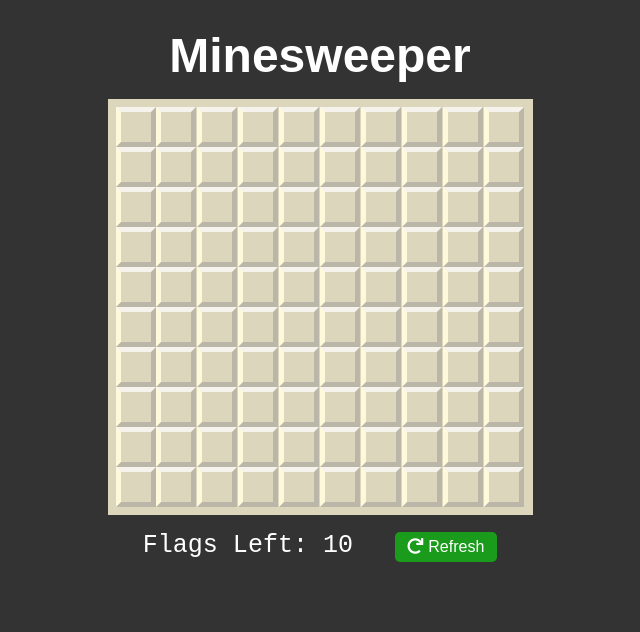
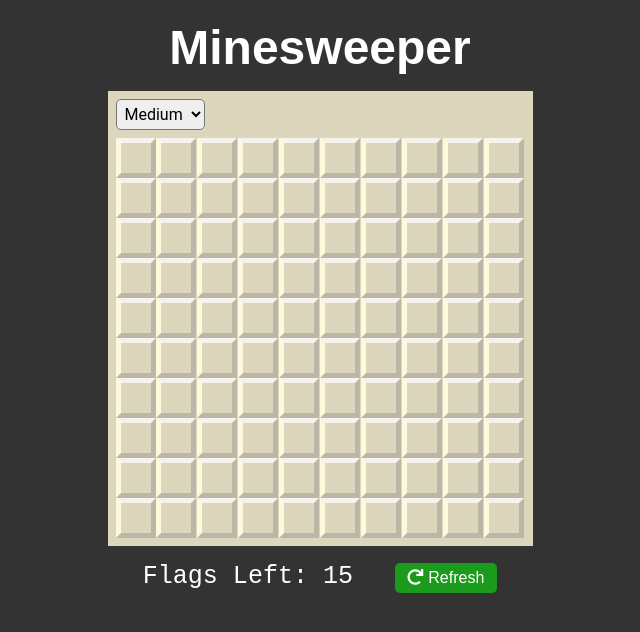
Before and after one commit to atwalsultan/minesweeper, a plain HTML site: page index.html in a window 1280 px wide. Shown: the whole page, without its empty margins (320-960 px from the left). Drawn offline with Linux system fonts and the light colour scheme.

Commit message:
Added difficulty levels

```diff
--- a/app.js
+++ b/app.js
@@ -3,13 +3,16 @@ const grid = document.querySelector('.grid');
 const flagsLeft = document.querySelector('.flags_left');
 const result = document.querySelector('.result');
 const refresh = document.querySelector('#refresh');
+const difficulty = document.querySelector('#difficulty');
 let width;
+let level;
 let numberBombs;
 let cells;
 let flags;
 let isGameOver;
 
 refresh.addEventListener('click', newGame);
+difficulty.addEventListener('change', newGame);
 
 // Start new game
 function newGame() {
@@ -19,7 +22,13 @@ function newGame() {
 
     // (Re)Setting all variables
     width = 10;
-    numberBombs = 10;
+
+    // Deciding number of bombs based on difficulty level
+    level = difficulty.value;
+    if(level === 'easy') numberBombs = 10;
+    if(level === 'medium') numberBombs = 15;
+    if(level === 'hard') numberBombs = 20;
+
     cells = [];
     flags = 0;
     isGameOver = false;
--- a/index.html
+++ b/index.html
@@ -12,6 +12,13 @@
         <h1>Minesweeper</h1>
     </header>
     <div class="container">
+        <div class="options">
+            <select id="difficulty">
+                <option value="easy">Easy</option>
+                <option value="medium" selected>Medium</option>
+                <option value="hard">Hard</option>
+            </select>
+        </div>
         <div class="grid"></div>
         <div class="flags">Flags Left: <span class="flags_left"></span></div>
         <button class="btn" id="refresh"><i class="fas fa-redo"></i>Refresh</button>
--- a/style.css
+++ b/style.css
@@ -14,15 +14,32 @@ header h1{
     color: #fff;
     font-size: 3rem;
     padding: .5rem;
+    padding-top: 0;
     margin: .5rem;
     text-align: center;
-    font-family: Arial, Helvetica, sans-serif;
+    font-family: 'Arial', Helvetica, sans-serif;
 }
 
 .container {
     max-width: 425px;
     margin: auto;
     text-align: center;
+}
+
+.options {
+    background: #dcd6bc;
+    padding: .5rem;
+    padding-bottom: 0;
+    text-align: left;
+}
+
+.options select{
+    font-size: 1rem;
+    padding: .25rem;
+    outline: none;
+    border-radius: 5px;
+    cursor: pointer;
+    font-family: 'Roboto', Arial, sans-serif;
 }
 
 .grid {
```
